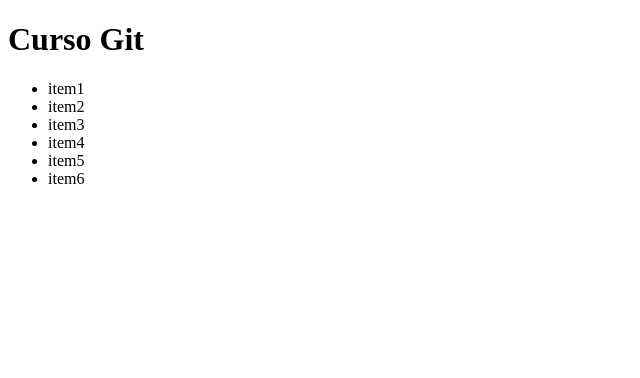
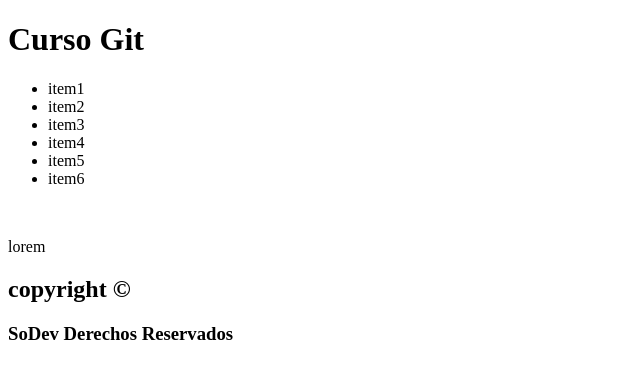
Before and after one commit to DiegoRosas/clase1, a plain HTML site: page index.html in a window 1280 px wide. Shown: the whole page, without its empty margins (0-640 px from the left). Drawn offline with Linux system fonts and the light colour scheme.

Commit message:
Footer hecho

```diff
--- a/index.html
+++ b/index.html
@@ -23,5 +23,17 @@
     </ul>
   </nav>
 
+  <section>
+    <article>
+      <img src="" alt="">
+        <p>lorem</p>
+    </article>
+  </section>
+
+    <footer>
+      <h2>copyright &copy;</h2>
+      <h3>SoDev Derechos Reservados</h3>
+    </footer>
+
 </body>
 </html>
```
